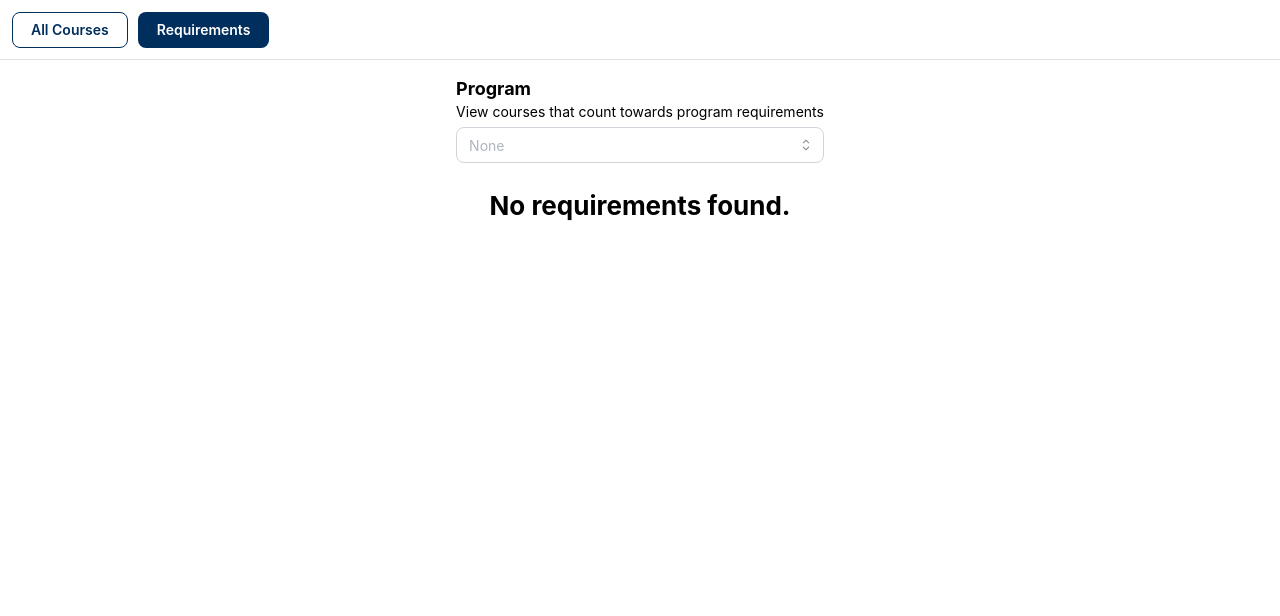
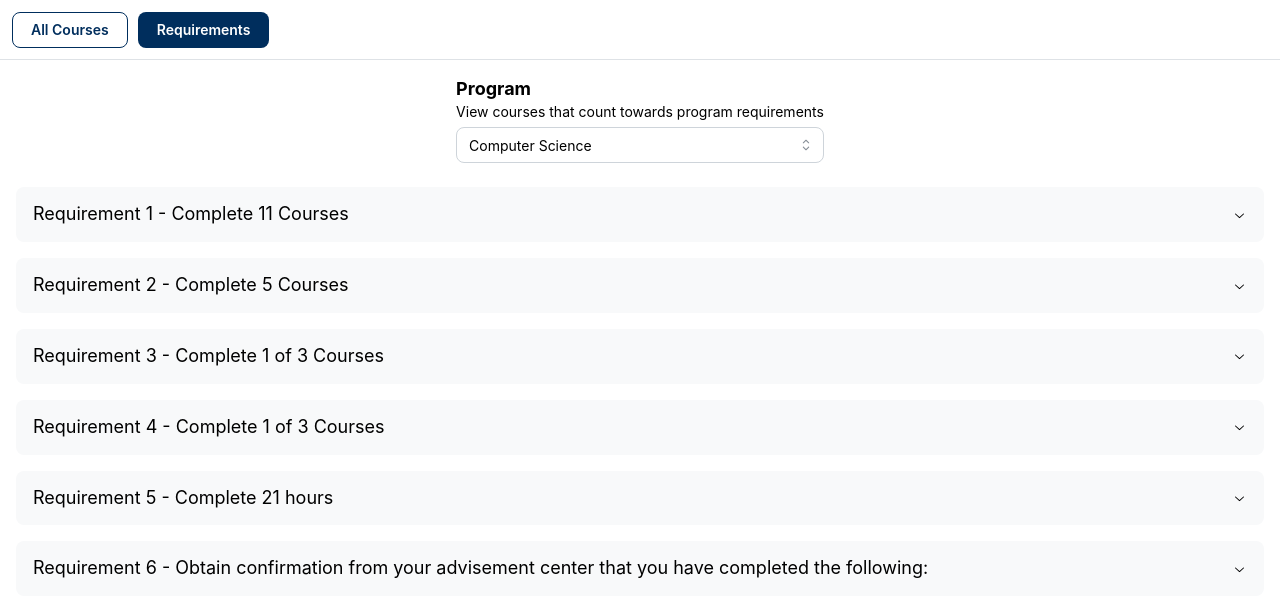
Before and after one commit to smophat7/cs356-cs-classes, a React (Vite) app: page /courses in a window 1280 px wide. Both pictures are taken after a click on the button "Requirements". Shown: the top 616 px of the page. Built offline with nearby package versions, Linux system fonts and the light colour scheme.

Commit message:
Misc. requirements view tweaks
Use already existing ProgramRequirement type.
Make program selection stick at top.
Use CourseCardsDisplay component.
Set default program selection for requirements view.
Refactor "no courses found" message.

```diff
--- a/src/App.tsx
+++ b/src/App.tsx
@@ -15,6 +15,7 @@ export default function App() {
 
   const location = useLocation();
   const isCoursesView = location.pathname === RouteEndpoints.Courses;
+  const isRequirementsView = location.pathname === RouteEndpoints.Requirements;
   // const [topLevelCategories, setTopLevelCategories] = useState<
   //   TopLevelCategory[]
   // >([]);
@@ -67,7 +68,9 @@ export default function App() {
         )} */}
       <AppShell header={{ height: 60 }} padding="md">
         <AppHeader isNavbarOpen={navbarOpen} setNavbarOpen={setNavbarOpen} />
-        <AppShell.Main h={isCoursesView ? "100dvh" : "inherit"}>
+        <AppShell.Main
+          h={isCoursesView || isRequirementsView ? "100dvh" : "inherit"}
+        >
           <AppRoutes courses={courses} programs={programs} />
         </AppShell.Main>
       </AppShell>
--- a/src/components/CourseCard.tsx
+++ b/src/components/CourseCard.tsx
@@ -55,7 +55,7 @@ const CourseCard: React.FC<Props> = ({ course }) => {
   };
 
   return (
-    <Card withBorder radius="md" p="md" w={{ base: 250 }} mih={250}>
+    <Card withBorder radius="md" p="md" w={250} mih={250}>
       <Flex direction="column" h="100%">
         <Title order={4}>{course.code}</Title>
         <Title order={6}>{course.name}</Title>
--- a/src/components/CourseCardsDisplay.tsx
+++ b/src/components/CourseCardsDisplay.tsx
@@ -1,18 +1,18 @@
-import { Center, Flex, Title } from "@mantine/core";
+import { Flex, StyleProp } from "@mantine/core";
 import { Course } from "../types/Course";
 import { CourseCard } from ".";
 
 type Props = {
   courses: Course[];
+  justify?: StyleProp<React.CSSProperties["justifyContent"]>;
 };
 
-const CourseCardsDisplay: React.FC<Props> = ({ courses }) => {
-  return courses.length === 0 ? (
-    <Center>
-      <Title order={2}>No courses found...</Title>
-    </Center>
-  ) : (
-    <Flex gap="md" justify="center" direction="row" wrap="wrap">
+const CourseCardsDisplay: React.FC<Props> = ({
+  courses,
+  justify = "center",
+}) => {
+  return (
+    <Flex gap="md" justify={justify} direction="row" wrap="wrap">
       {courses.map((course, i) => {
         return <CourseCard key={i} course={course} />;
       })}
--- a/src/components/CourseGroupedCardsDisplay.tsx
+++ b/src/components/CourseGroupedCardsDisplay.tsx
@@ -1,53 +1,50 @@
 import { Accordion, Center, Text, Title } from "@mantine/core";
 import { Course } from "../types/Course";
-import { CourseCard } from ".";
-
-type Requirement = {
-    title: string;
-    description: string | null;
-    note: string | null;
-    courses: Course[];
-    options: any[]; // You might want to define a type for options as well
-};
+import { CourseCardsDisplay } from ".";
+import { ProgramRequirement } from "../types/Program";
 
 type Props = {
   courses: Course[];
-  requirements: Requirement[];
+  requirements: ProgramRequirement[];
 };
 
-const CourseGroupedCardsDisplay: React.FC<Props> = ({ courses, requirements }) => {
-    console.log("courses", courses);
-    console.log("requirements", requirements);
+const CourseGroupedCardsDisplay: React.FC<Props> = ({
+  courses,
+  requirements,
+}) => {
+  const coursesInRequirement = (requirement: ProgramRequirement): Course[] => {
+    const requiredCourses: Course[] = [];
+    requirement.courses.map((requirementCourse) => {
+      const foundCourse = courses.find(
+        (course) => course.courseGroupId === requirementCourse.courseGroupId
+      );
+      if (foundCourse) {
+        requiredCourses.push(foundCourse);
+      }
+    });
+    return requiredCourses;
+  };
+
   return requirements.length === 0 ? (
     <Center>
       <Title order={2}>No requirements found.</Title>
-        </Center>
-    ) : (
-        courses.length === 0 ? (
-            <Center>
-                <Title>No courses found.</Title>
     </Center>
   ) : (
     <Accordion variant="separated">
       {requirements.map((requirement, index) => (
         <Accordion.Item key={index} value={requirement.title}>
           <Accordion.Control>
-                    <Text size="lg">
-                        {requirement.title}
-                    </Text>
+            <Text size="lg">{requirement.title}</Text>
           </Accordion.Control>
           <Accordion.Panel>
-                    {requirement.courses.map((requirementCourse, i) => {
-                        const foundCourse = courses.find(course => course._id === requirementCourse.courseGroupId);
-                        return foundCourse ? (
-                          <CourseCard key={i} course={foundCourse}/>
-                        ) : null;
-                    })}
+            <CourseCardsDisplay
+              courses={coursesInRequirement(requirement)}
+              justify="flex-start"
+            />
           </Accordion.Panel>
         </Accordion.Item>
       ))}
     </Accordion>
-        )
   );
 };
 
--- a/src/views/CoursesViewFiltered.tsx
+++ b/src/views/CoursesViewFiltered.tsx
@@ -12,6 +12,7 @@ import {
   ComboboxItem,
   ComboboxData,
   Select,
+  Center,
 } from "@mantine/core";
 import { Course } from "../types/Course";
 import { Program } from "../types/Program";
@@ -282,7 +283,13 @@ const CoursesViewFiltered: React.FC<Props> = ({ courses, programs }) => {
         </Stack>
       </Container>
       <ScrollArea w={{ base: "100%", sm: "67%", md: "75%" }}>
-        <CourseCardsDisplay courses={filteredCourses} />
+        {filteredCourses.length === 0 ? (
+          <Center>
+            <Title order={2}>No courses found...</Title>
+          </Center>
+        ) : (
+          <CourseCardsDisplay courses={filteredCourses} />
+        )}
       </ScrollArea>
     </Flex>
   );
--- a/src/views/MyMapOrganizedAccordion.tsx
+++ b/src/views/MyMapOrganizedAccordion.tsx
@@ -1,41 +1,39 @@
 import React, { useEffect, useState } from "react";
 import { CourseGroupedCardsDisplay, Filter } from "../components";
 import { Course } from "../types/Course";
-import { Program } from "../types/Program";
-import { ComboboxData, Container, Flex, ScrollArea, Select } from "@mantine/core";
+import { Program, ProgramRequirement } from "../types/Program";
+import {
+  ComboboxData,
+  Container,
+  Flex,
+  ScrollArea,
+  Select,
+} from "@mantine/core";
 import { getCourseGroupIdsFromProgram } from "../utils";
-
-type Requirement = {
-    title: string;
-    description: string | null;
-    note: string | null;
-    courses: Course[];
-    options: any[]; // You might want to define a type for options as well
-  };
 
 type Props = {
   courses: Course[];
   programs: Program[];
-}
+};
 
-const MyMAPOrganizedAccordion: React.FC<Props> = ({
-    courses,
-    programs
-}) => {
-    const [programFilter, setProgramFilter] = useState<Program | null>(null);
+const MyMAPOrganizedAccordion: React.FC<Props> = ({ courses, programs }) => {
+  const [programFilter, setProgramFilter] = useState<Program | null>(
+    programs[0]
+  );
   const [filteredCourses, setFilteredCourses] = useState<Course[]>(courses);
-    const [selectedProgramRequirements, setSelectedProgramRequirements] = useState<Requirement[]>([]);
+  const [selectedProgramRequirements, setSelectedProgramRequirements] =
+    useState<ProgramRequirement[]>([]);
 
   useEffect(() => {
     const newFilteredCourses = courses.filter(
       (course) =>
-            (programFilter === null ||
-              isInProgramFilter(course.courseGroupId, programFilter))
+        programFilter === null ||
+        isInProgramFilter(course.courseGroupId, programFilter)
     );
     setFilteredCourses(newFilteredCourses);
     // Set the selected program's requirements array
     if (programFilter) {
-            setSelectedProgramRequirements((programFilter.requirements as unknown as Requirement[]) || []);
+      setSelectedProgramRequirements(programFilter.requirements || []);
     } else {
       setSelectedProgramRequirements([]);
     }
@@ -73,29 +71,29 @@ const MyMAPOrganizedAccordion: React.FC<Props> = ({
     >
       <Select
         data={programSelectData}
-            placeholder="None"
         value={programFilter?.programGroupId}
         onChange={(value) =>
           setProgramFilter(
             programs.find((x) => x.programGroupId === value) || null
           )
         }
-            clearable
       />
     </Filter>
   );
 
   return (
-        <Flex direction={{ base: "column"}}>
-            <Container>
-                {programFilterElements}
-            </Container>
-            <br/>
+    <Flex h="100%" direction={{ base: "column" }} gap={24}>
+      <Container>{programFilterElements}</Container>
       <ScrollArea>
-                <CourseGroupedCardsDisplay courses={filteredCourses} requirements={selectedProgramRequirements} />
+        {programFilter && (
+          <CourseGroupedCardsDisplay
+            courses={filteredCourses}
+            requirements={selectedProgramRequirements}
+          />
+        )}
       </ScrollArea>
     </Flex>
   );
-}
+};
 
 export default MyMAPOrganizedAccordion;
```
Lines whose indentation alone changed are shown as unchanged.
